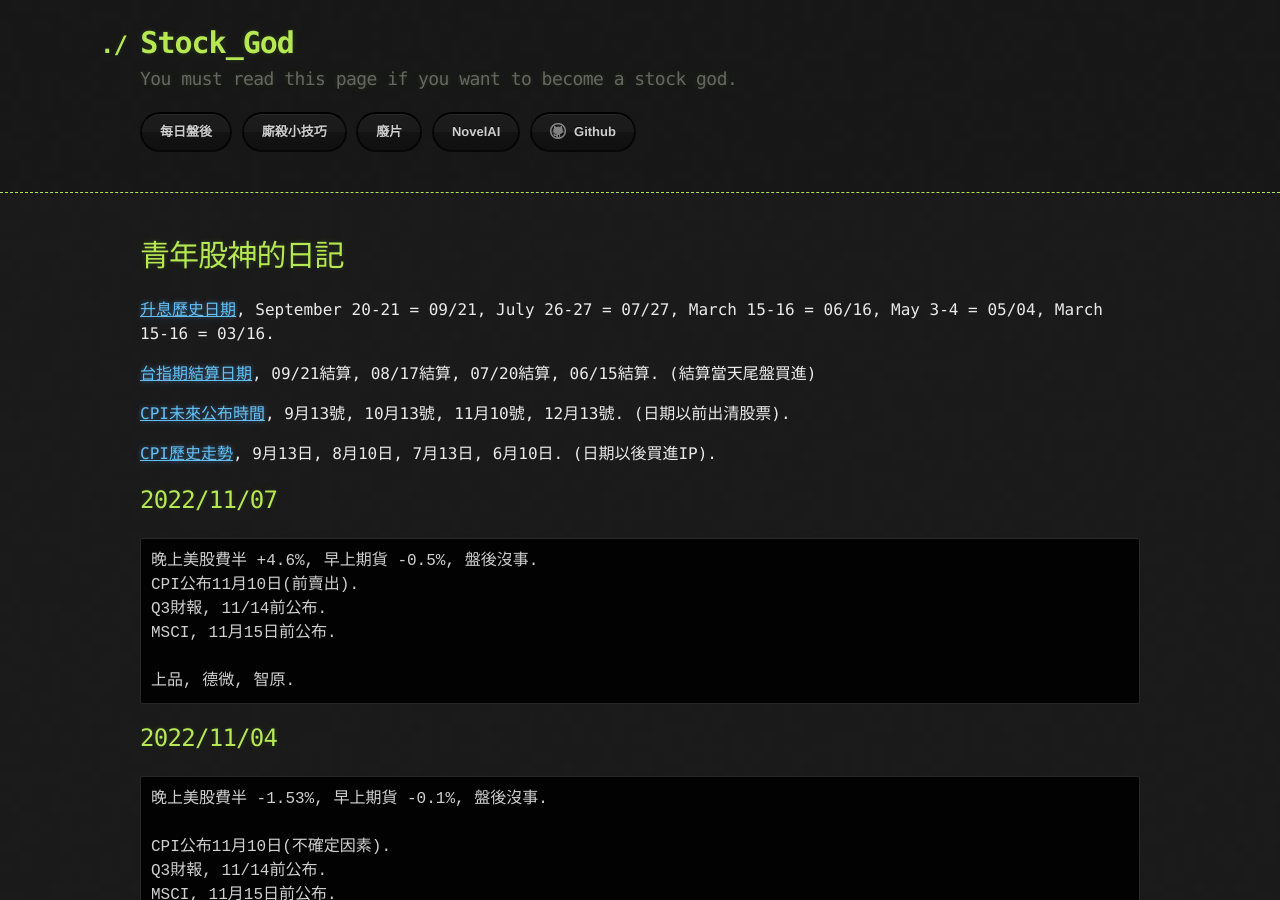
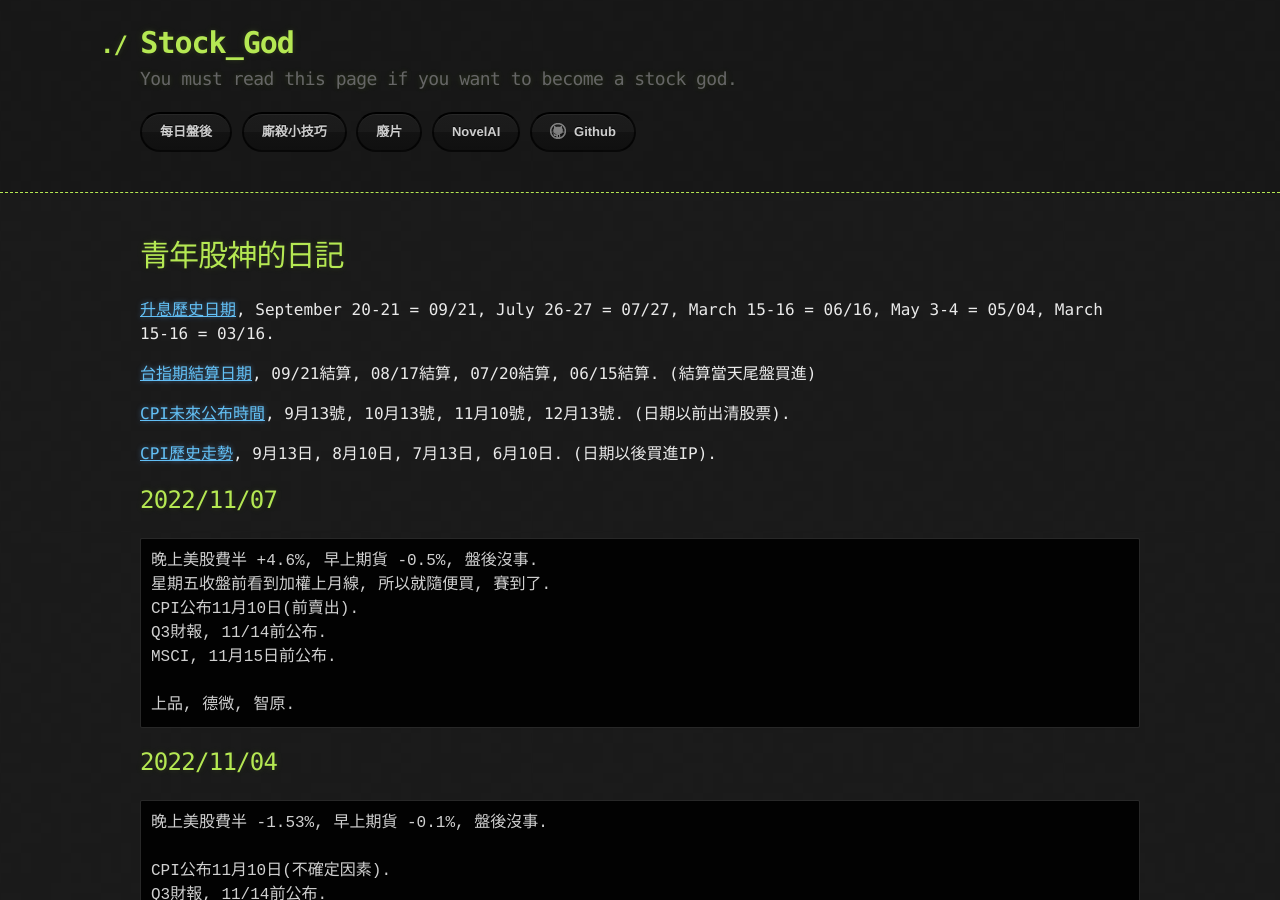
Before and after one commit to lepg5487/Stock_God, a Jekyll site: the page built from index.md, in a window 1280 px wide and 900 px high. Built offline with Jekyll 4.4.1, drawn with Linux system fonts in a browser that asks for light colours; our own code applies the rules of GitHub Pages for plain Markdown files.

Commit message:
Update index.md

````diff
--- a/index.md
+++ b/index.md
@@ -15,6 +15,7 @@ layout: testlayouts
 ## 2022/11/07
 ```
 晚上美股費半 +4.6%, 早上期貨 -0.5%, 盤後沒事.
+星期五收盤前看到加權上月線, 所以就隨便買, 賽到了.
 CPI公布11月10日(前賣出).
 Q3財報, 11/14前公布.
 MSCI, 11月15日前公布.
````
